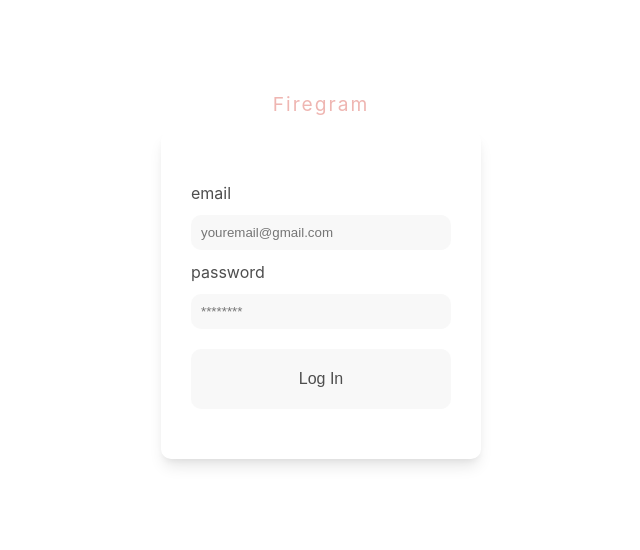
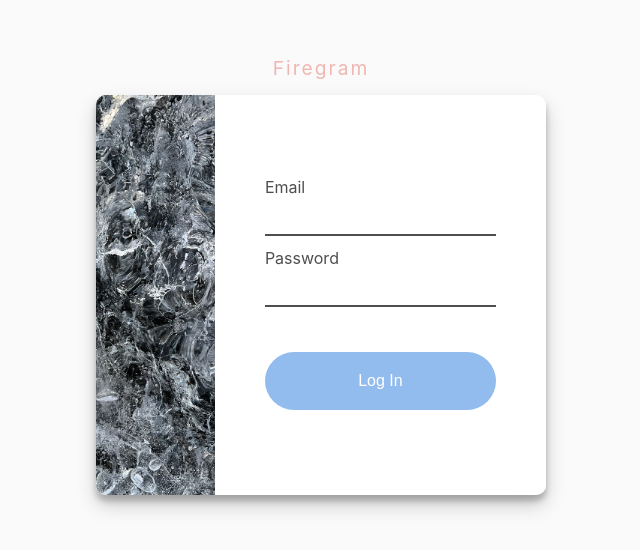
Before and after one commit to joaoarteiro/photo-gallery, a React (Vite) app: page /login in a window 1280 px wide. Shown: the part 132-682 px from the top of the page, without its empty margins (319-959 px from the left). Built offline with nearby package versions, Linux system fonts and the light colour scheme; no server answers.

Commit message:
Login re-styling

```diff
--- a/src/components/Header/Header.jsx
+++ b/src/components/Header/Header.jsx
@@ -5,6 +5,7 @@ const Header = () => {
   const handleLogout = async () => {
     try {
       await signOut(auth);
+      localStorage.removeItem("authenticatedUser");
     } catch (error) {
       console.log(error.message);
     }
@@ -13,9 +14,7 @@ const Header = () => {
   return (
     <div className="header-container">
       <h1>Firegram</h1>
-      <button onClick={handleLogout} type="reset">
-        Log Out
-      </button>
+      <button onClick={handleLogout}>Log Out</button>
     </div>
   );
 };
--- a/src/components/HomePage/HomePage.jsx
+++ b/src/components/HomePage/HomePage.jsx
@@ -1,11 +1,15 @@
 import { useState } from "react";
 import { Header, ProgressBar, ImageGrid, Modal } from "../../components";
+import useAuth from "../../hooks/useAuth";
 import "./home_page.css";
 
 const HomePage = () => {
   const [file, setFile] = useState(null);
   const [error, setError] = useState(null);
   const [selectedImg, setSelectedImg] = useState(null);
+
+  const { user } = useAuth();
+  localStorage.setItem("authenticatedUser", user?.email);
 
   const validTypes = ["image/png", "image/jpeg", "image/jpg"];
 
--- a/src/components/HomePage/home_page.css
+++ b/src/components/HomePage/home_page.css
@@ -30,8 +30,10 @@
 }
 
 .error-message {
+  font-size: 14px;
   color: var(--error);
 }
+
 .output {
   height: 60px;
   font-size: 0.8rem;
--- a/src/components/Login/Login.jsx
+++ b/src/components/Login/Login.jsx
@@ -1,4 +1,4 @@
-import { Link, useNavigate } from "react-router-dom";
+import { useNavigate } from "react-router-dom";
 import { useState } from "react";
 import { signInWithEmailAndPassword } from "firebase/auth";
 import { auth } from "../../firebase/config";
@@ -9,16 +9,26 @@ const Login = () => {
   const [email, setEmail] = useState("");
   const [password, setPassword] = useState("");
   const [error, setError] = useState("");
+  const [isLoading, setIsLoading] = useState(false);
   const validForm = email && password;
 
   const handleSubmit = async (e) => {
     e.preventDefault();
     if (email && password) {
       try {
-        await signInWithEmailAndPassword(auth, email, password);
+        setIsLoading(true);
+        const response = await signInWithEmailAndPassword(
+          auth,
+          email,
+          password
+        );
+        if (response) {
           navigate("/");
+          setIsLoading(false);
+        }
       } catch (error) {
         setError(error.message);
+        setIsLoading(false);
       }
     }
   };
@@ -26,21 +36,21 @@ const Login = () => {
   return (
     <div className="login-page">
       <h1>Firegram</h1>
+      <div className="login-card">
+        <div className="login-image"></div>
         <form className="login-form" onSubmit={handleSubmit}>
-        {error && error}
-        <label htmlFor="email">email</label>
+          {error && <div className="error-message">{error}</div>}
+          <label htmlFor="email">Email</label>
           <input
             type="email"
-          placeholder="youremail@gmail.com"
             name="email"
             id="email"
             value={email}
             onChange={(e) => setEmail(e.target.value)}
           />
-        <label htmlFor="password">password</label>
+          <label htmlFor="password">Password</label>
           <input
             type="password"
-          placeholder="********"
             name="password"
             id="password"
             value={password}
@@ -50,9 +60,10 @@ const Login = () => {
             className={`login-btn ${!validForm ? "--disabled" : ""}`}
             type="submit"
           >
-          Log In
+            {isLoading ? <div className="loading-spinner --small" /> : "Log In"}
           </button>
         </form>
+      </div>
     </div>
   );
 };
--- a/src/components/Login/login.css
+++ b/src/components/Login/login.css
@@ -1,21 +1,23 @@
 .login-page {
   display: flex;
+  position: relative;
   flex-direction: column;
   justify-content: center;
   align-items: center;
-  min-width: 100%;
+  width: 100vw;
+  margin-left: calc(50% - 50vw);
   min-height: 100vh;
+  background: #fafafa;
 }
 
 .login-form {
   display: flex;
+  width: 60%;
   flex-direction: column;
   color: #4e4e4e;
-  padding: 50px 30px;
-  border-radius: 10px;
-  width: 260px;
-  box-shadow: rgba(0, 0, 0, 0.1) 0px 10px 15px -3px,
-    rgba(0, 0, 0, 0.05) 0px 4px 6px -2px;
+  background: #ffffff;
+  padding: 80px 50px 35px 50px;
+  width: 350px;
 }
 
 .login-form label {
@@ -24,32 +26,43 @@
 
 .login-form input {
   border: none;
-  margin: 10px 0;
-  border-radius: 10px;
+  margin: 0px 0 10px 0;
   padding: 10px;
-  background: #e9e9e957;
+  border-bottom: 2px solid #4e4e4e;
+  background: transparent;
 }
 
 .login-btn {
   border: none;
   color: #ffffff;
   padding: 20px;
-  border-radius: 10px;
+  border-radius: 30px;
   cursor: pointer;
-  border: 1px solid #ffffff00;
-  margin-top: 10px;
+  margin-top: 35px;
   font-size: 16px;
   font-weight: 500;
-  background: rgb(241, 197, 194);
-  background: linear-gradient(
-    30deg,
-    rgba(241, 197, 194, 1) 15%,
-    rgba(159, 194, 236, 1) 80%
-  );
+  background: #93bcee;
 
   &.--disabled {
-    background: #e9e9e957;
-    color: #4e4e4e;
     pointer-events: none;
   }
 }
+
+.login-btn:hover {
+  background: #73a8e9;
+}
+
+.login-card {
+  display: flex;
+  border-radius: 10px;
+  overflow: hidden;
+  max-width: 450px;
+  height: 400px;
+  box-shadow: rgba(0, 0, 0, 0.19) 0px 10px 20px, rgba(0, 0, 0, 0.23) 0px 6px 6px;
+}
+
+.login-image {
+  width: 40%;
+  background-image: url("../../assets/IMG_7568.jpg");
+  background-size: cover;
+}
--- a/src/hooks/useStorage.js
+++ b/src/hooks/useStorage.js
@@ -1,17 +1,15 @@
 import { useState, useEffect } from "react";
 import { bucket, dataBase } from "../firebase/config";
-import {
-  ref,
-  uploadBytesResumable,
-  getDownloadURL,
-  listAll,
-} from "firebase/storage";
+import { ref, uploadBytesResumable, getDownloadURL } from "firebase/storage";
 import { collection, doc, addDoc } from "firebase/firestore";
+import useAuth from "../hooks/useAuth";
 
 const useStorage = (file) => {
   const [progress, setProgress] = useState(0);
   const [error, setError] = useState(null);
   const [url, setUrl] = useState(null);
+
+  const { user } = useAuth();
 
   useEffect(() => {
     // references
@@ -72,6 +70,7 @@ const useStorage = (file) => {
           await addDoc(collection(dataBase, "images"), {
             url: downloadURL,
             createdAt: new Date(),
+            uploadedBy: user.email,
           });
         } catch (error) {
           setError(error);
--- a/src/index.css
+++ b/src/index.css
@@ -3,9 +3,8 @@
   line-height: 1.5;
   font-weight: 400;
 
-  color-scheme: light dark;
   color: var(--secondary);
-  background-color: #ffffff;
+  background-color: #fafafa;
 
   --primary: #efb6b2;
   --secondary: #4e4e4e;
@@ -44,6 +43,11 @@ h2 {
   border-top-color: #fff;
   animation: spin 1s ease-in-out infinite;
   -webkit-animation: spin 1s ease-in-out infinite;
+
+  &.--small {
+    width: 16px;
+    height: 16px;
+  }
 }
 
 .header-container {
--- a/src/routes/PrivateRoute.jsx
+++ b/src/routes/PrivateRoute.jsx
@@ -3,7 +3,8 @@ import useAuth from "../hooks/useAuth";
 
 const PrivateRoute = ({ children }) => {
   const { user } = useAuth();
-  if (user) {
+  const isAuthenticated = localStorage.getItem("authenticatedUser");
+  if (user || isAuthenticated) {
     return children;
   } else return <Navigate to="/login" />;
 };
```
Also changed, not shown: src/assets/IMG_7568.jpg (added). Lines whose indentation alone changed are shown as unchanged.
